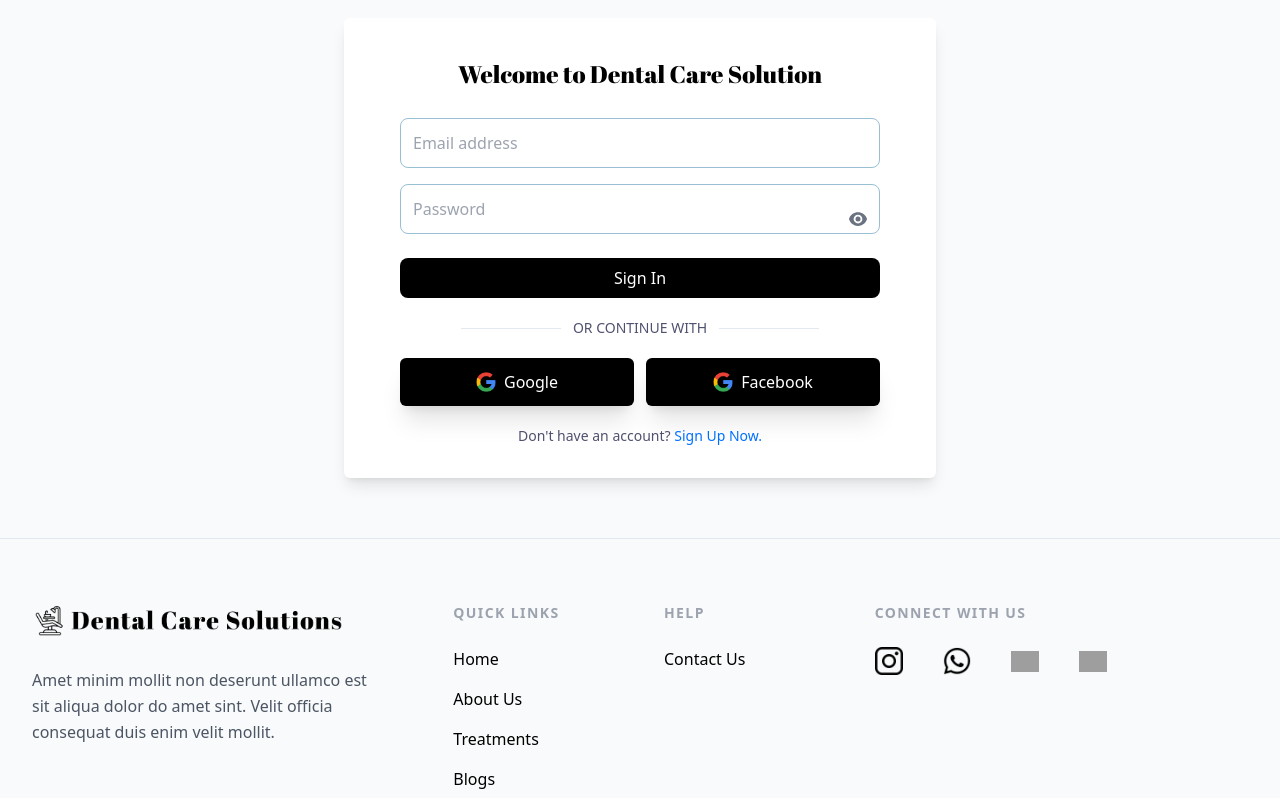
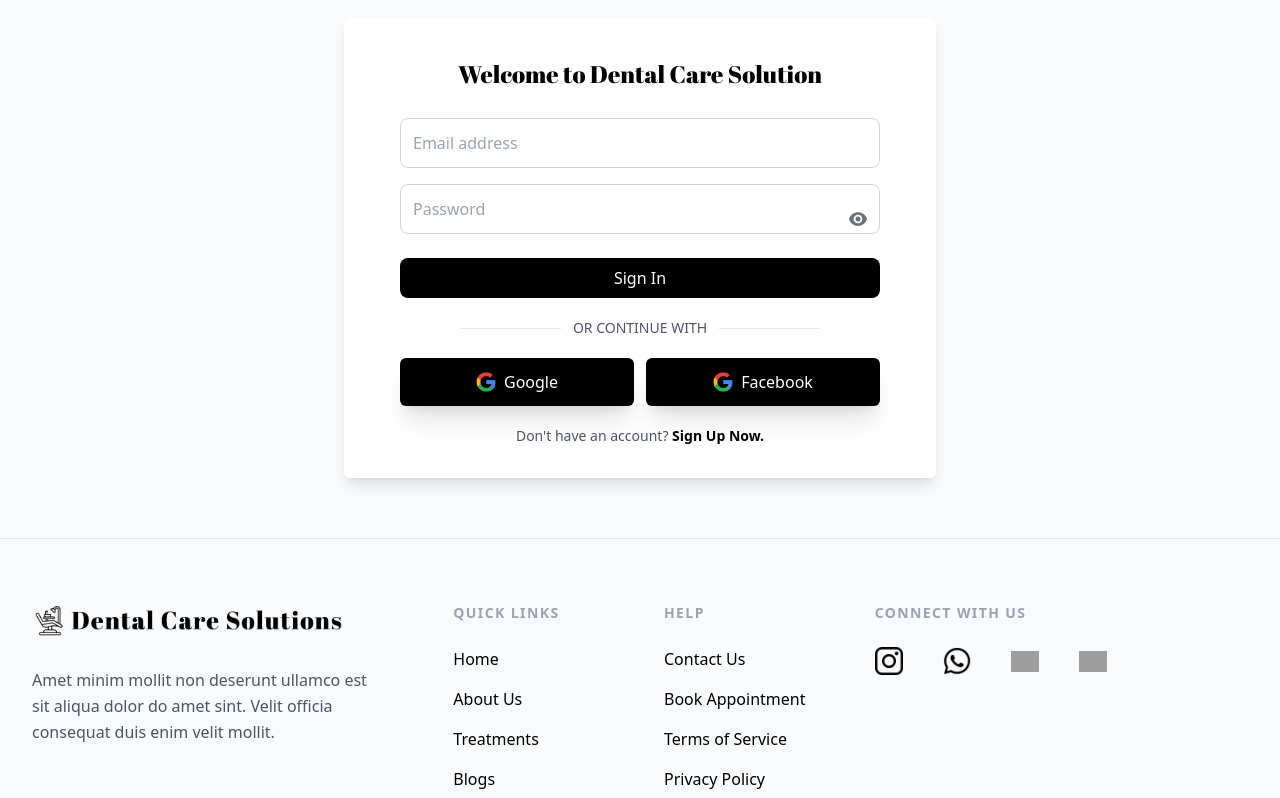
Before and after one commit to siddharth-kothari/teeth-whitening-landing-page, a Next.js app: page /login in a window 1280 px wide. Shown: the part 242-1040 px from the top of the page. Built offline with nearby package versions, Linux system fonts and the light colour scheme; no server answers; grey boxes are pictures that could not be loaded.

Commit message:
updated Register form UI and footer options

```diff
--- a/components/Footer.tsx
+++ b/components/Footer.tsx
@@ -86,6 +86,36 @@ const Footer = () => {
                 >
                   {" "}
                   Contact Us{" "}
+                </Link>
+              </li>
+              <li>
+                <Link
+                  href="/contact-us"
+                  title=""
+                  className="flex text-base text-black transition-all duration-200 hover:font-extrabold"
+                >
+                  {" "}
+                  Book Appointment{" "}
+                </Link>
+              </li>
+              <li>
+                <Link
+                  href="/contact-us"
+                  title=""
+                  className="flex text-base text-black transition-all duration-200 hover:font-extrabold"
+                >
+                  {" "}
+                  Terms of Service{" "}
+                </Link>
+              </li>
+              <li>
+                <Link
+                  href="/contact-us"
+                  title=""
+                  className="flex text-base text-black transition-all duration-200 hover:font-extrabold"
+                >
+                  {" "}
+                  Privacy Policy{" "}
                 </Link>
               </li>
             </ul>
--- a/components/Login.tsx
+++ b/components/Login.tsx
@@ -90,7 +90,7 @@ const Login = () => {
             <input
               type="text"
               id="email"
-              className={`w-full  p-3 border text-black text-left bg-inherit !border-[#98bfd3] rounded-lg outline-none ${
+              className={`w-full  p-3 border text-black text-left bg-inherit rounded-lg outline-none ${
                 errors.email ? "border-red-500" : "border-gray-300"
               }`}
               placeholder="Email address"
@@ -106,7 +106,7 @@ const Login = () => {
             <input
               type={showPassword ? "text" : "password"}
               id="password"
-              className={`w-full  p-3 border !border-[#98bfd3] text-black text-left bg-inherit rounded-lg outline-none ${
+              className={`w-full  p-3 border text-black text-left bg-inherit rounded-lg outline-none ${
                 errors.password ? "border-red-500" : "border-gray-300"
               }`}
               placeholder="Password"
@@ -164,7 +164,7 @@ const Login = () => {
 
         <div className="text-center text-sm text-[#4f516e]">
           Don&apos;t have an account?{" "}
-          <Link className="text-[#0070ff]" href="/register">
+          <Link className="text-black font-extrabold" href="/register">
             Sign Up Now.
           </Link>
         </div>
--- a/components/Register.tsx
+++ b/components/Register.tsx
@@ -11,6 +11,7 @@ import bcrypt from "bcryptjs";
 import { logo } from "@/assets";
 import IntlTelInput, { intlTelInput } from "intl-tel-input/react";
 import "intl-tel-input/build/css/intlTelInput.css";
+import Link from "next/link";
 
 const Register: React.FC = () => {
   const [firstname, setFirstName] = useState("");
@@ -205,13 +206,13 @@ const Register: React.FC = () => {
           theme="dark"
         />
       )} */}
-      <section className="w-full p-4 my-5 sm:p-10 md:w-3/4 max-w-2xl mx-auto">
+      <section className="w-full p-4 my-5 sm:p-10 lg:w-3/4 max-w-3xl mx-auto">
         <Image src={logo} alt="pats_logo" className="mx-auto max-w-[100px]" />
         <div className="w-full bg-white rounded-md shadow-lg p-6 sm:py-8 sm:px-5  mt-5">
           <p className="text-black text-center font-abril text-2xl leading-loose">
             Welcome to Dental Care Solution
           </p>
-          <form onSubmit={handleSubmit} className="mt-8">
+          <form onSubmit={handleSubmit} className="mt-8 w-full">
             {/* <div className=" w-fit mx-auto mb-4 items-center">
             <div className="mx-auto relative">
               {profilePicturePreview ? (
@@ -245,7 +246,7 @@ const Register: React.FC = () => {
               />
             </div>
           </div> */}
-            <div className="grid grid-col-1 md:grid-cols-2 md:space-x-3">
+            <div className="block sm:flex sm:space-x-3 w-full">
               <div className="mb-4 w-full">
                 <label
                   htmlFor="first_name"
@@ -292,7 +293,7 @@ const Register: React.FC = () => {
               </div>
             </div>
 
-            <div className="grid grid-col-1 md:grid-cols-2 md:space-x-3">
+            <div className="block sm:flex sm:space-x-3 w-full">
               <div className="mb-4 w-full">
                 <label
                   htmlFor="email"
@@ -345,7 +346,7 @@ const Register: React.FC = () => {
               </div>
             </div>
 
-            <div className="grid grid-col-1 md:grid-cols-2 md:space-x-3">
+            <div className="block sm:flex sm:space-x-3 w-full">
               <div className="mb-4 w-full">
                 <label
                   htmlFor="password"
@@ -421,6 +422,19 @@ const Register: React.FC = () => {
               </div>
             </div>
 
+            <div>
+              <span className="text-sm font-light text-[#4f516e]">
+                By continuing, you agree to Dental Care Solutions'{" "}
+                <Link href="/" className="font-extrabold">
+                  Terms of Service
+                </Link>{" "}
+                &{" "}
+                <Link href="/" className="font-extrabold">
+                  Privacy Policy
+                </Link>
+              </span>
+            </div>
+
             <div className="w-full flex">
               <button
                 type="submit"
@@ -430,6 +444,13 @@ const Register: React.FC = () => {
               </button>
             </div>
           </form>
+
+          <div className="mt-5 text-center text-sm text-[#4f516e]">
+            Already have an account?{" "}
+            <Link className="text-black font-extrabold" href="/login">
+              Sign In.
+            </Link>
+          </div>
         </div>
       </section>
     </>
```
